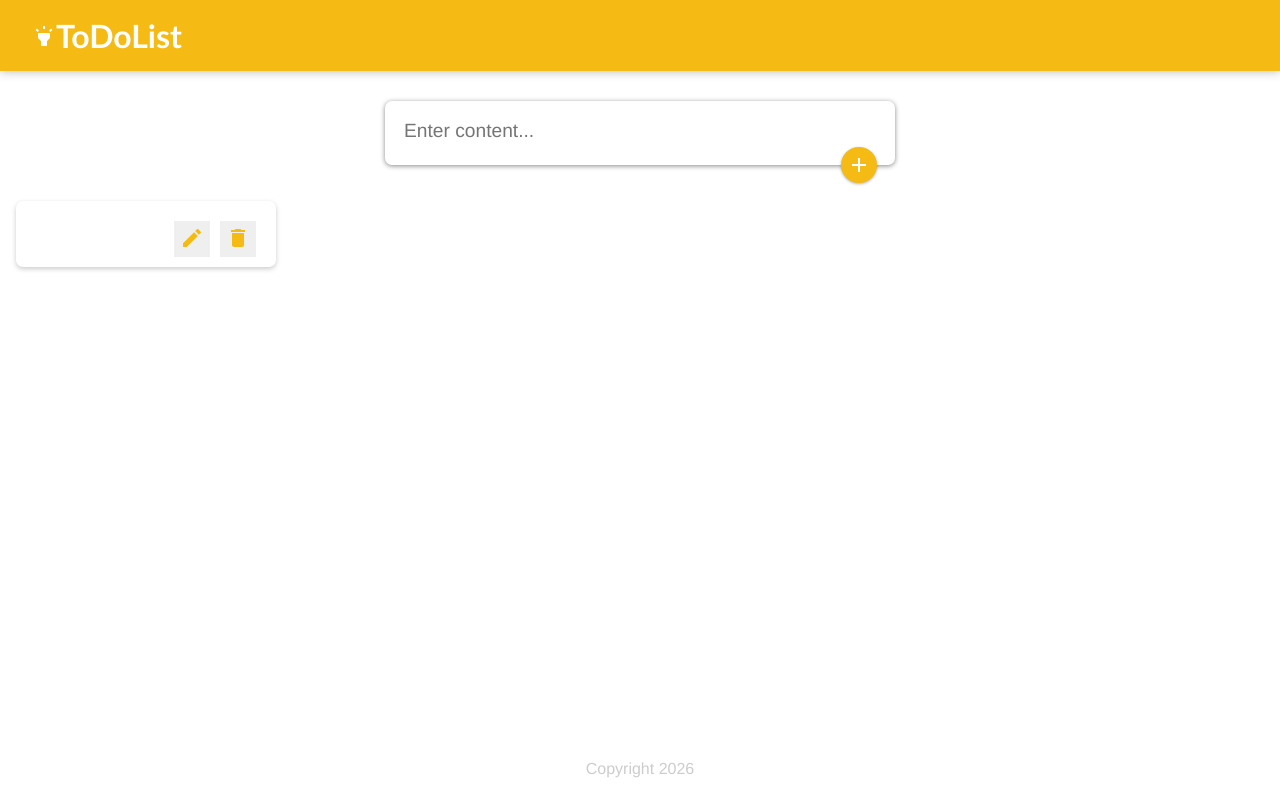
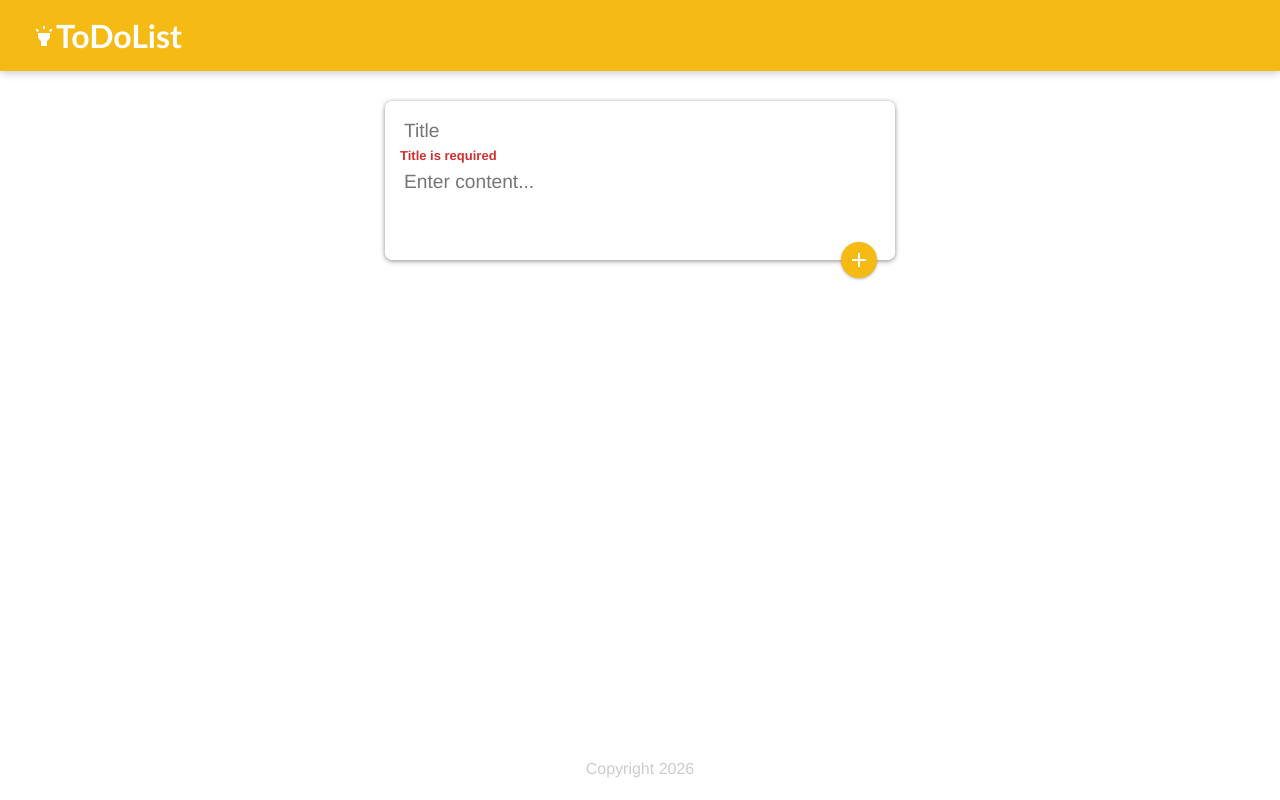
Before and after one commit to trilok2703/todo-react-app, a React (Vite) app: page / in a window 1280 px wide. Both pictures are taken after a click on the button "Add". Built offline with nearby package versions, Linux system fonts and the light colour scheme.

Commit message:
fix: validate required note title

```diff
--- a/src/components/CreateArea.jsx
+++ b/src/components/CreateArea.jsx
@@ -11,6 +11,8 @@ const CreateArea = () => {
         title: "",
         content: "",
     });
+
+    const [error, setError] = useState("");
 
     const [isExpanded, setIsExpanded] = useState(false);
 
@@ -34,6 +36,10 @@ const CreateArea = () => {
     const handleChange = (event) => {
         const { name, value } = event.target;
 
+        if(name === "title") {
+            setError("");
+        }
+
         setNote((prevNote) => {
             return {
                 ...prevNote,
@@ -44,6 +50,12 @@ const CreateArea = () => {
 
     const submitNote = (event) => {
         event.preventDefault();
+
+        if(note.title.trim() === ""){
+            setError("Title is required");
+            setIsExpanded(true);
+            return;
+        }
 
         if (editId !== null) {
             updateNote(editId, note);
@@ -68,6 +80,7 @@ const CreateArea = () => {
     return (
         <form className="create-note">
             {isExpanded && (
+                <>
                     <input
                         name="title"
                         type="text"
@@ -75,6 +88,13 @@ const CreateArea = () => {
                         onChange={handleChange}
                         value={note.title}
                     />
+                    {error && (
+                        <p className="error-message">
+                            {error}
+                        </p>
+                    )}
+                </>
+
             )}
 
             <textarea
--- a/styles.css
+++ b/styles.css
@@ -108,3 +108,10 @@ footer {
     height: 2.5em;
     color: #ccc;
 }
+
+.error-message {
+    color: #d32f2f;
+    font-size: 13px;
+    font-weight: 600;
+    margin: 2px 0 4px 0;
+}
```
Lines whose indentation alone changed are shown as unchanged.
